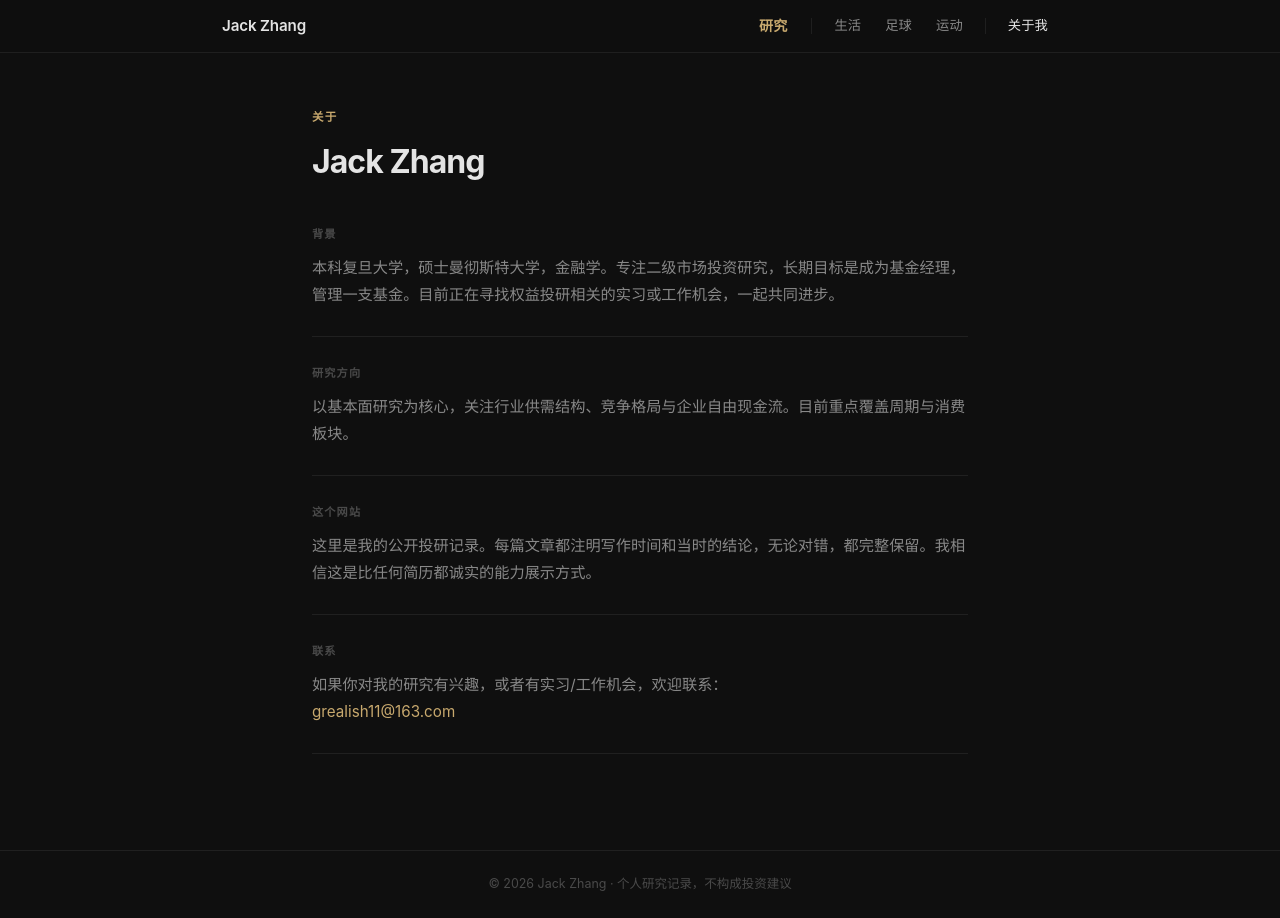
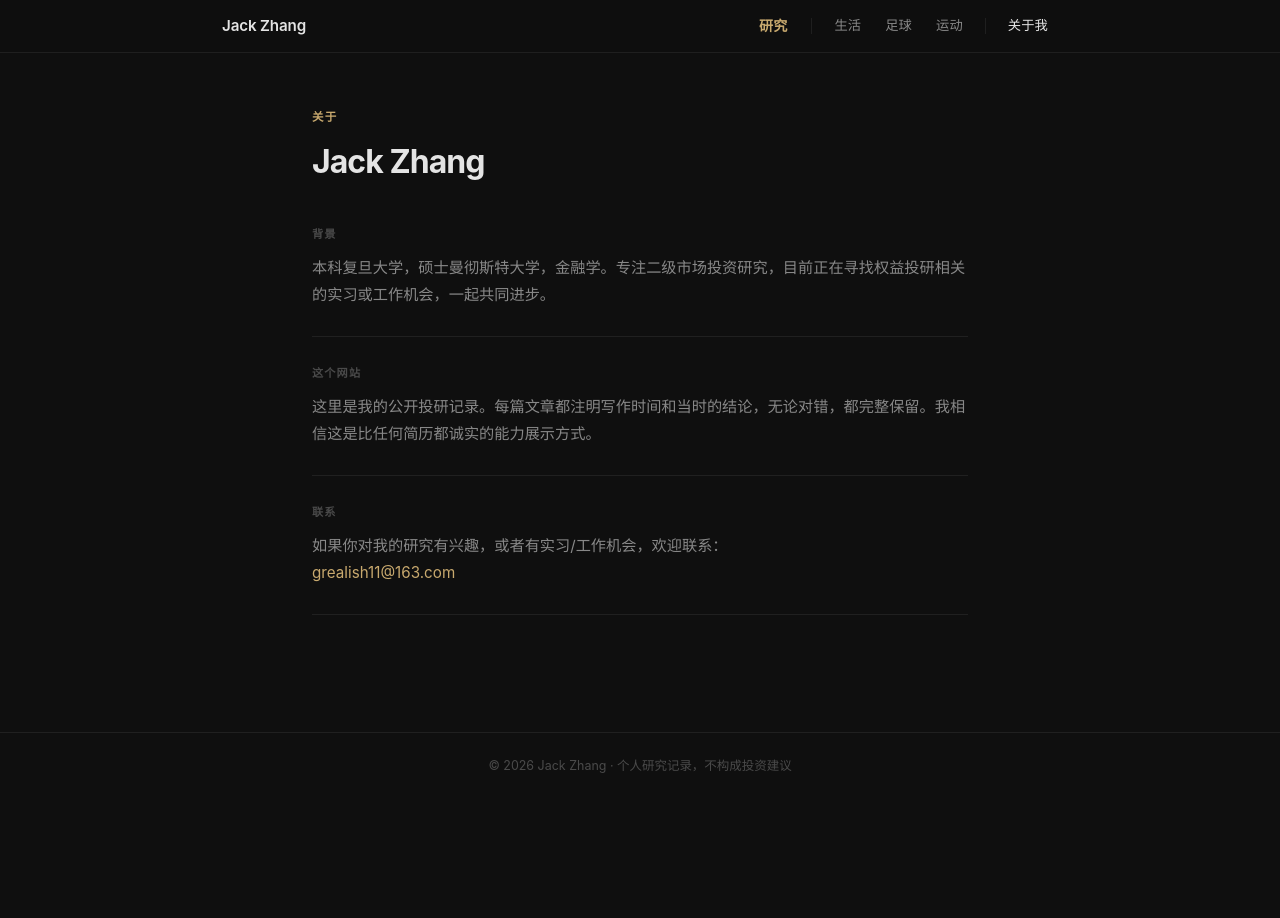
Before and after one commit to grealishzzh-dev/jackzhang.com, a Next.js app: page /about in a window 1280 px wide. After the commit the page ends 800 px from the top, so only its background shows below. Built offline with nearby package versions, Linux system fonts and the light colour scheme.

Commit message:
Update about page

```diff
--- a/app/about/page.tsx
+++ b/app/about/page.tsx
@@ -19,17 +19,11 @@ export default function AboutPage() {
       <div style={{ display: "flex", flexDirection: "column", gap: 28 }}>
         <Section title="背景">
           <p>
-            本科复旦大学，硕士曼彻斯特大学，金融学。专注二级市场投资研究，长期目标是成为基金经理，管理一支基金。目前正在寻找权益投研相关的实习或工作机会，一起共同进步。
+            本科复旦大学，硕士曼彻斯特大学，金融学。专注二级市场投资研究，目前正在寻找权益投研相关的实习或工作机会，一起共同进步。
           </p>
         </Section>
 
-        <Section title="研究方向">
-          <p>
-            以基本面研究为核心，关注行业供需结构、竞争格局与企业自由现金流。目前重点覆盖周期与消费板块。
-          </p>
-        </Section>
-
-        <Section title="这个网站">
+<Section title="这个网站">
           <p>
             这里是我的公开投研记录。每篇文章都注明写作时间和当时的结论，无论对错，都完整保留。我相信这是比任何简历都诚实的能力展示方式。
           </p>
```
